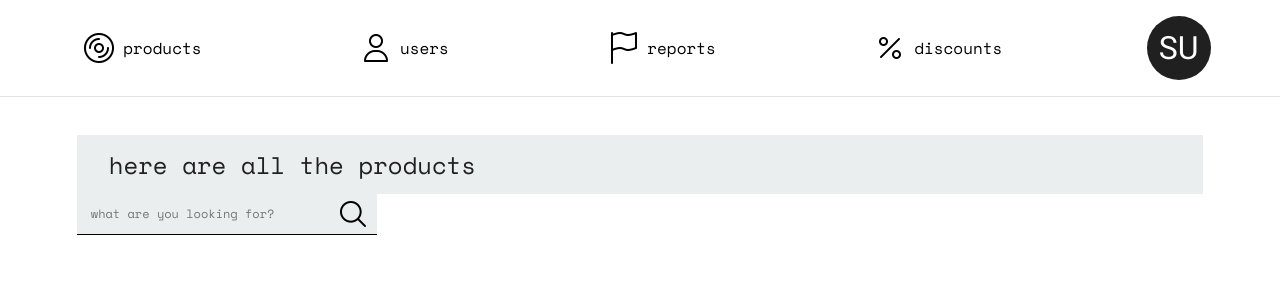
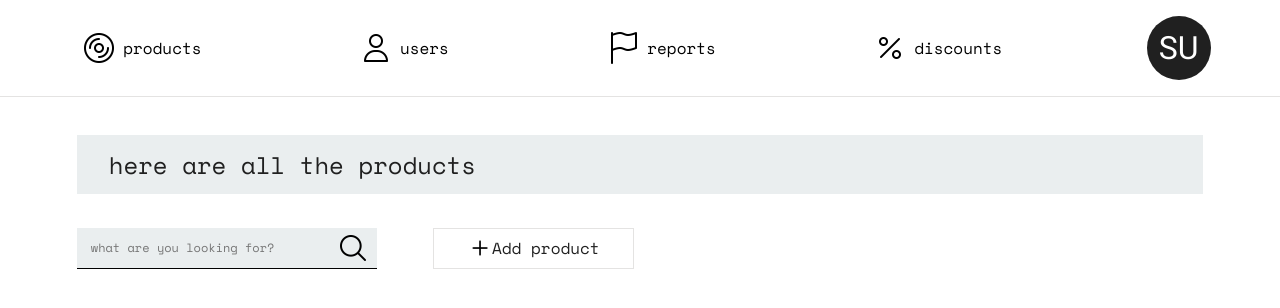
Before and after one commit to MariaPop24/Vinylla-Front-end-Admin, a React (Create React App) app: page /products in a window 1280 px wide. Shown: the top 308 px of the page. Built offline with nearby package versions, Linux system fonts and the light colour scheme; sample sign-in values are in the browser's storage.

Commit message:
added some more things

```diff
--- a/src/components/atoms/Button/Button.scss
+++ b/src/components/atoms/Button/Button.scss
@@ -51,10 +51,11 @@ button {
   border: 1px solid $color-2;
   color: $color-5;
   font-size: 1rem;
-  width: 100%;
-  padding: 3% 0%;
+  padding: 1% 3%;
   transition: 0.3s;
   cursor: pointer;
+  height: 2.6rem;
+  width: auto;
 }
 
 .btn-secondary-style:hover {
@@ -94,3 +95,7 @@ button {
 .review--icon-buttons {
   height: 80%;
 }
+
+.icon {
+  height: 1.5rem;
+}
--- a/src/components/molecules/SearchBar/SearchBar.tsx
+++ b/src/components/molecules/SearchBar/SearchBar.tsx
@@ -1,4 +1,4 @@
-import React, { useState } from "react";
+import React, { useState, useEffect } from "react";
 import Button from "../../atoms/Button/Button";
 import "./SearchBar.scss";
 import axios from "axios";
@@ -20,19 +20,17 @@ const SearchBar = () => {
         `http://localhost:8000/api/albums/searchAlbum/${searchText}`
       );
       const albums = response.data.albums;
-      navigate(`./products/all/?q=${encodeURIComponent(searchText)}`, {
-        state: { albums },
-      });
+      console.log(albums);
     } catch (error) {
       console.error(error);
     }
   };
 
-  const handleKeyDown = (event: { key: string }) => {
-    if (event.key === "Enter") {
+  useEffect(() => {
+    if (searchText) {
       handleSearchRequest();
     }
-  };
+  }, [searchText]);
 
   return (
     <div className="searchBox active">
@@ -42,7 +40,6 @@ const SearchBar = () => {
         name=""
         placeholder="what are you looking for?"
         onChange={handleSearch}
-        onKeyDown={handleKeyDown}
       />
       <Button
         className="searchButton"
--- a/src/i18n/messages/en.tsx
+++ b/src/i18n/messages/en.tsx
@@ -7,6 +7,7 @@ export default {
     "organisms.users": "users",
     "organisms.reports": "reports",
     "organisms.discounts": "discounts",
+    "pages.allProducts.add-btn": "Add product",
     "pages.allProducts.title": "here are all the products",
     "pages.landingPage.login-btn": "log me in",
     "pages.landingPage.signup-btn": "sign me up",
--- a/src/pages/AllProductsPage/AllProductsPage.scss
+++ b/src/pages/AllProductsPage/AllProductsPage.scss
@@ -2,4 +2,11 @@
   &--container {
     padding: 3% 6%;
   }
+
+  &--search {
+    display: flex;
+    align-items: center;
+    margin-top: 3%;
+    gap: 5%;
+  }
 }
--- a/src/pages/AllProductsPage/AllProductsPage.tsx
+++ b/src/pages/AllProductsPage/AllProductsPage.tsx
@@ -4,6 +4,8 @@ import Navbar from "../../components/organisms/Navbar/Navbar";
 import TextBlock from "../../components/molecules/TextBlock/TextBlock";
 import { useNavigate } from "react-router-dom";
 import SearchBar from "../../components/molecules/SearchBar/SearchBar";
+import Button from "../../components/atoms/Button/Button";
+import { FormattedMessage } from "react-intl";
 
 const AllProductsPage = () => {
   const navigate = useNavigate();
@@ -21,8 +23,15 @@ const AllProductsPage = () => {
       <Navbar />
       <div className="all-products--container">
         <TextBlock messageId="pages.allProducts.title" />
-        <div>
+        <div className="all-products--search">
           <SearchBar />
+          <Button
+            className="btn-secondary-style"
+            iconClassName="icon"
+            hasIconLeft={true}
+            iconLeft={require("../../assets/icons/PlusIcon.png")}
+            name={<FormattedMessage id="pages.allProducts.add-btn" />}
+          />
         </div>
       </div>
     </div>
```
Also changed, not shown: src/assets/icons/PlusIcon.png (added).
